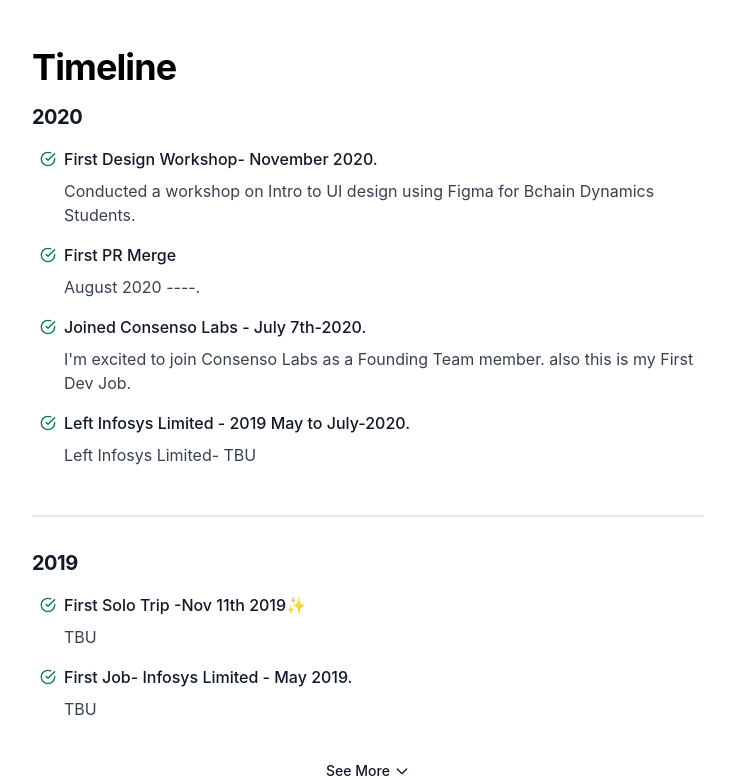
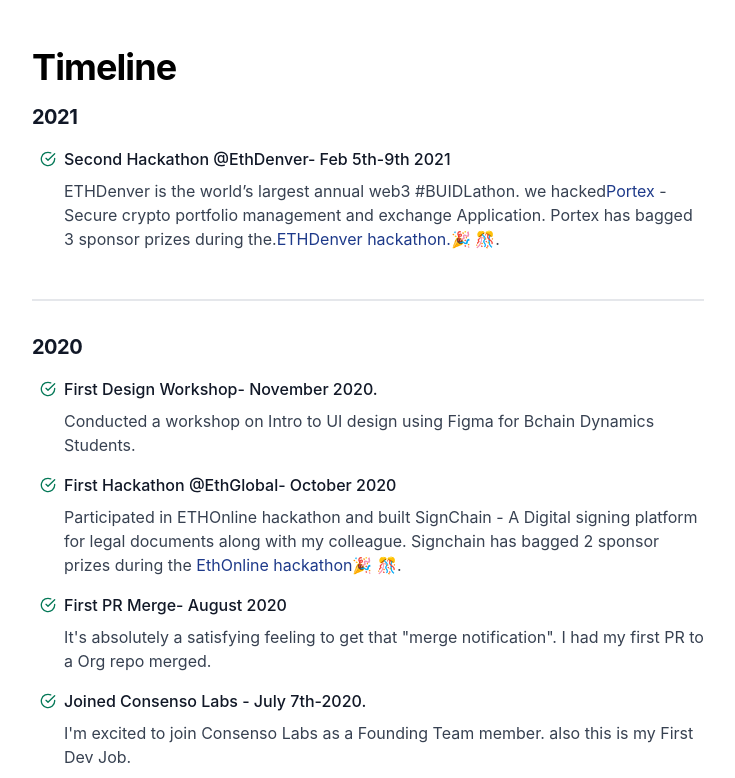
Before and after one commit to Koushith/Next.js-Portfolio-2021, a Next.js app: page / in a window 1280 px wide. Shown: the part 1263-2041 px from the top of the page, without its empty margins (272-1007 px from the left). Built offline with nearby package versions, Linux system fonts and the light colour scheme; what @tailwindcss/typography would draw is missing.

Commit message:
updates timeline and blog part

```diff
--- a/components/Timeline.js
+++ b/components/Timeline.js
@@ -1,3 +1,4 @@
+import Link from 'next/link';
 import { useState } from 'react';
 
 const Divider = () => {
@@ -40,6 +41,17 @@
 
 const FullTimeline = () => (
   <>
+    <Year>2019</Year>
+    <ul>
+      <Step title='First Solo Trip -Nov 11th 2019✨'>
+        Went on Solo trip to Puducherry.
+      </Step>
+
+      <Step title='First Job- Infosys Limited - May 2019.'>
+        There is no word to describe it. One thing I know, that I had never felt
+        like that ever before.
+      </Step>
+    </ul>
     <Divider />
     <Year>2016</Year>
     <ul>
@@ -60,28 +72,60 @@
       <h3 className='font-bold text-2xl md:text-4xl tracking-tight mb-4 mt-8 text-black dark:text-white'>
         Timeline
       </h3>
+      <Year>2021</Year>
+      <ul>
+        <Step title='Second Hackathon @EthDenver- Feb 5th-9th 2021'>
+          ETHDenver is the world’s largest annual web3 #BUIDLathon. we hacked
+          <Link href='https://portex.xyz/'>
+            <a target='_next' className='text-blue-900'>
+              Portex
+            </a>
+          </Link>{' '}
+          -Secure crypto portfolio management and exchange Application. Portex
+          has bagged 3 sponsor prizes during the.
+          <Link href='https://github.com/koshikraj/portex'>
+            <a target='_next' className='text-blue-900'>
+              ETHDenver hackathon.
+            </a>
+          </Link>
+          🎉 🎊.
+        </Step>
+      </ul>
+      <Divider />
+
       <Year>2020</Year>
       <ul>
         <Step title='First Design Workshop- November 2020.'>
           Conducted a workshop on Intro to UI design using Figma for Bchain
           Dynamics Students.
         </Step>
-        <Step title='First PR Merge'>August 2020 ----.</Step>
+        <Step title='First Hackathon @EthGlobal- October 2020'>
+          Participated in ETHOnline hackathon and built SignChain - A Digital
+          signing platform for legal documents along with my colleague.
+          Signchain has bagged 2 sponsor prizes during the{' '}
+          <Link href='https://github.com/signchain/core'>
+            <a target='_next' className='text-blue-900'>
+              EthOnline hackathon
+            </a>
+          </Link>
+          🎉 🎊.
+        </Step>
+        <Step title='First PR Merge- August 2020'>
+          {' '}
+          It's absolutely a satisfying feeling to get that "merge notification".
+          I had my first PR to a Org repo merged.
+        </Step>
         <Step title='Joined Consenso Labs - July 7th-2020.'>
           I'm excited to join Consenso Labs as a Founding Team member. also this
           is my First Dev Job.
         </Step>
         <Step title='Left Infosys Limited - 2019 May to July-2020.'>
-          Left Infosys Limited- TBU
+          Left my stable job at MNC to work for Early Stage startup. i always
+          wanted to be a part of early stage startup.
         </Step>
       </ul>
       <Divider />
-      <Year>2019</Year>
-      <ul>
-        <Step title='First Solo Trip -Nov 11th 2019✨'>TBU</Step>
 
-        <Step title='First Job- Infosys Limited - May 2019.'>TBU</Step>
-      </ul>
       {isShowingFullTimeline ? (
         <FullTimeline />
       ) : (
--- a/pages/blog.js
+++ b/pages/blog.js
@@ -68,7 +68,7 @@
       {posts.map((post) => (
         <BlogPost
           title={post.title}
-          summary='In this guide, you will learn how to create a Monorepo to manage multiple packages with a shared build, test, and release process.'
+          summary={post.custom_excerpt}
           slug={post.slug}
           key={post.slug}
           published_at={post.published_at}
--- a/pages/index.js
+++ b/pages/index.js
@@ -17,6 +17,7 @@
         I’m a Frontend Engineer and Visual Designer, living in Bengaluru. I'm
         currently building next generation DApps at Consenso Labs.
       </h2>
+
       <h3 className='font-bold text-2xl md:text-4xl tracking-tight mb-4 mt-8 text-black dark:text-white'>
         Projects
       </h3>
```
